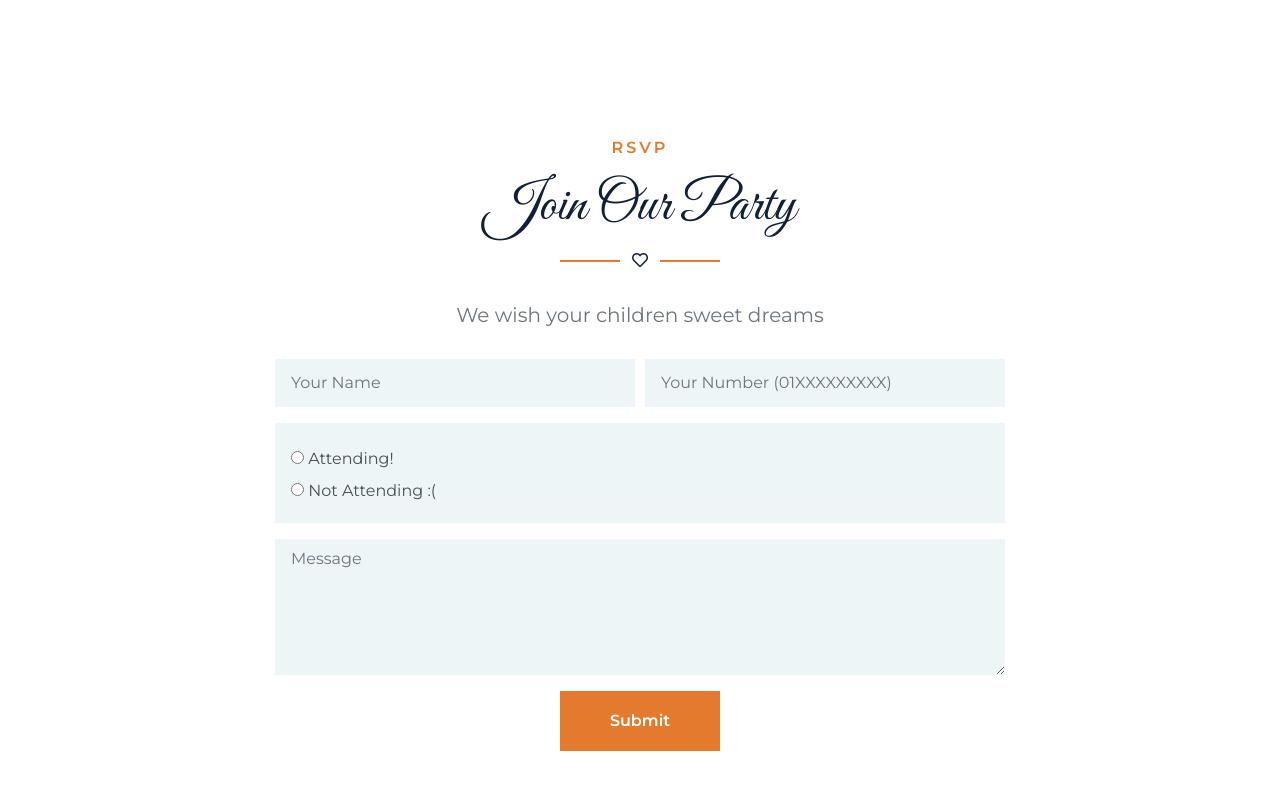
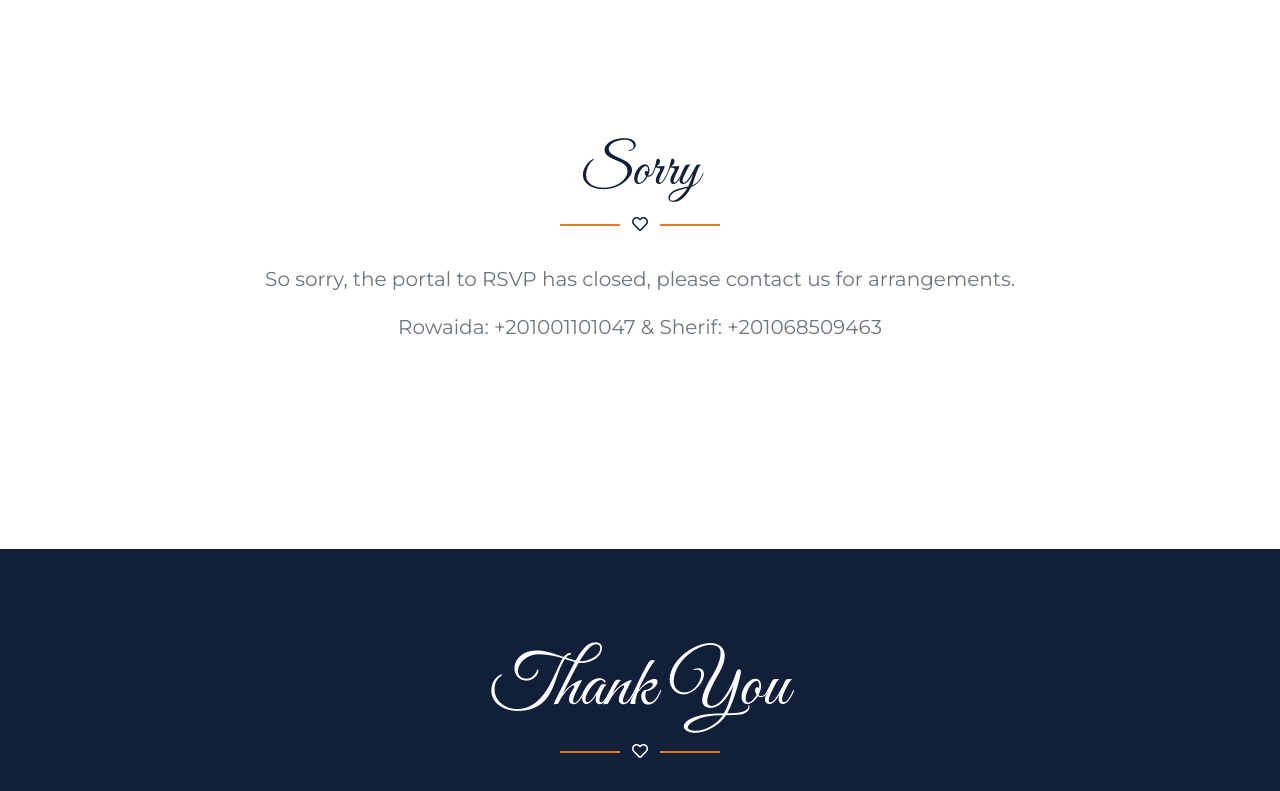
Before and after one commit to rowaida-attia/rsvp, a plain HTML site: page index.html in a window 1280 px wide. Shown: the part 1920-2711 px from the top of the page. Drawn offline with nearby package versions, Linux system fonts and the light colour scheme; a web font is replaced by a local one.

Commit message:
close RSVP

```diff
--- a/index.html
+++ b/index.html
@@ -19,20 +19,6 @@
 
   <!-- Customized Bootstrap Stylesheet -->
   <link href="css/style.css" rel="stylesheet">
-
-  <script type="text/javascript">
-
-  function attendingCheck() {
-    if (document.getElementById('attending').checked) {
-      document.getElementById('plus-one-radio').style.display = 'block';
-      document.getElementById('attending-radio').className = 'form-group col-sm-6';
-    } else {
-      document.getElementById('plus-one-radio').style.display = 'none';
-      document.getElementById('attending-radio').className = 'form-group col-sm-12';
-    }
-  }
-
-</script>
 
 </head>
 
@@ -145,60 +131,22 @@
 <!-- Event End -->
 
 
-<!-- RSVP Start -->
-<div class="container-fluid py-5" id="rsvp">
+<!-- Thank You Start -->
+<div class="container-fluid py-5 centered" id="event">
 <div class="container py-5">
   <div class="section-title position-relative text-center">
-      <h6 class="text-uppercase text-primary mb-3" style="letter-spacing: 3px;">RSVP</h6>
-      <h1 class="font-secondary display-4">Join Our Party</h1>
+    <h1 class="font-secondary display-4">Sorry</h1>
     <i class="far fa-heart text-dark"></i>
   </div>
   <div class="row justify-content-center">
-      <div class="col-md-6 text-center">
-        <h5 class="font-weight-normal text-muted mb-3 pb-3">We wish your children sweet dreams</h5>
-      </div>
-      <div class="col-lg-8">
-        <div class="text-center">
-          <form class="gform" method="POST" action="https://script.google.com/macros/s/AKfycbwlJQRLt1g7bKFCMxp8zmdDfYD2hjOv-t8G_Hg7dPN-e6T8CDWsKspqL_WW36W1KooZ/exec">
-            <div class="form-row">
-              <div class="form-group col-sm-6">
-                <input name="name" type="text" class="form-control bg-secondary border-0 py-4 px-3" placeholder="Your Name" required="required"/>
-              </div>
-              <div class="form-group col-sm-6">
-                <input name="number" type="tel" class="form-control bg-secondary border-0 py-4 px-3" pattern="[0-9]{11}" placeholder="Your Number (01XXXXXXXXX)" required="required"/>
-              </div>
-            </div>
-            <div class="form-row">
-              <div class="form-group col-sm-12" id="attending-radio">
-                <div class="form-control bg-secondary border-0 py-4 px-3" style="height:100px; text-align:left;">
-                  <input type="radio" id="attending" name="attending" value="attending" onclick="javascript:attendingCheck();" required>
-                  <label for="attending">  Attending!</label><br>
-                  <input type="radio" id="not-attending" name="attending" value="not-attending" onclick="javascript:attendingCheck();">
-                  <label for="not-attending">  Not Attending :(</label><br>
-                </div>
-              </div>
-              <div class="form-group col-sm-6" id="plus-one-radio" style="display:none;">
-                <div class="form-control bg-secondary border-0 py-4 px-3" style="height:100px; text-align:left;">
-                  <input type="radio" id="alone" name="plus-one" value="alone" checked>
-                  <label for="alone">  Alone</label><br>
-                  <input type="radio" id="plus-one" name="plus-one" value="plus-one">
-                  <label for="plus-one">  Plus one</label><br>
-                </div>
-              </div>
-            </div>
-            <div class="form-group">
-              <textarea name="message" class="form-control bg-secondary border-0 py-2 px-3" rows="5" placeholder="Message"></textarea>
-            </div>
-            <div>
-              <button class="btn btn-primary font-weight-bold py-3 px-5" type="submit">Submit</button>
-            </div>
-          </form>
+    <div class="col-md-12 text-center">
+      <h5 class="font-weight-normal text-muted mb-13 pb-3">So sorry, the portal to RSVP has closed, please contact us for arrangements.</h5>
+      <h5 class="font-weight-normal text-muted mb-13 pb-3">Rowaida: +201001101047 & Sherif: +201068509463</h5>
     </div>
   </div>
 </div>
 </div>
-</div>
-<!-- RSVP End -->
+<!-- Thank You End -->
 
 
 <!-- Footer Start -->
```
Lines whose indentation alone changed are shown as unchanged.
